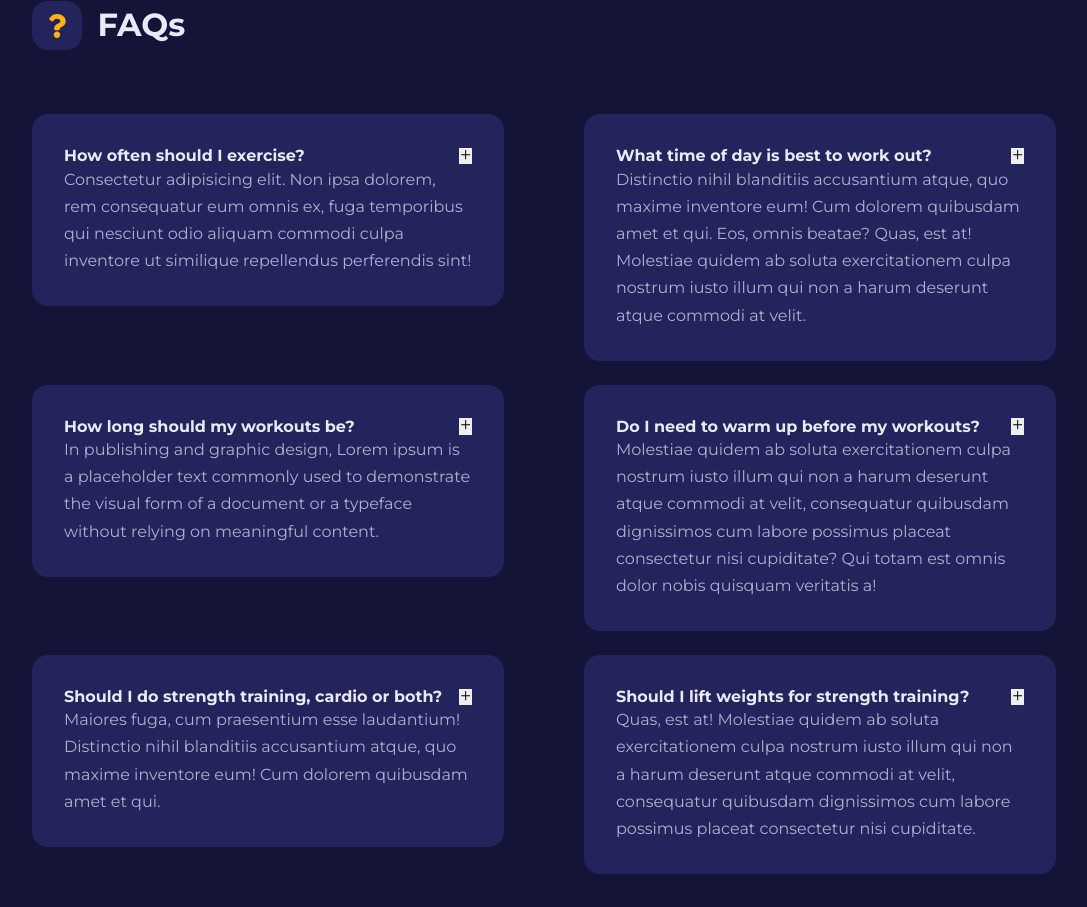
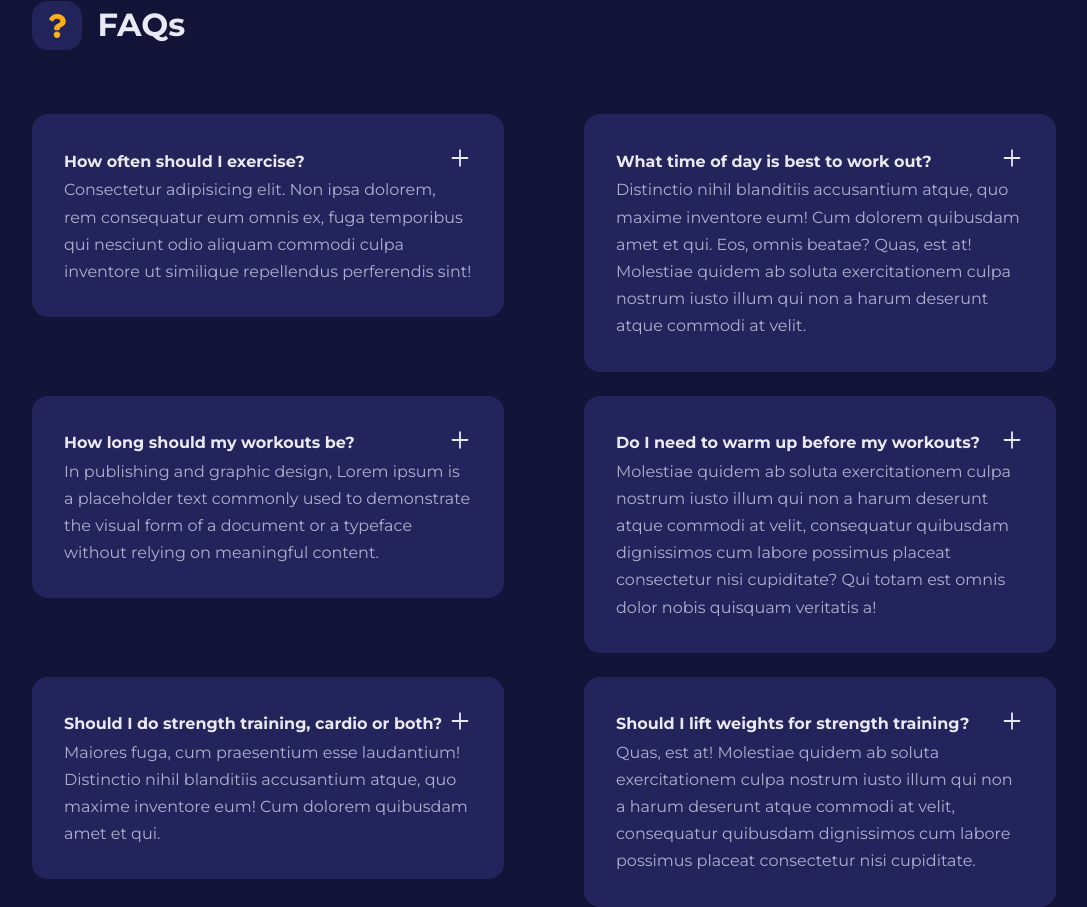
Before and after one commit to erickdc7/react-trainer-website, a React (Create React App) app: page / in a window 1280 px wide. Shown: the part 2361-3268 px from the top of the page, without its empty margins (96-1183 px from the left). Before the commit the page ends 3235 px from the top, so only its background shows below. Built offline with nearby package versions, Linux system fonts and the light colour scheme; the HTML template or start-up script is replaced by a standard one.

Commit message:
faq__icon styles added in home.css

```diff
--- a/src/pages/home/home.css
+++ b/src/pages/home/home.css
@@ -135,3 +135,9 @@
   justify-content: space-between;
   align-items: center;
 }
+
+.faq__icon {
+  background: transparent;
+  color: var(--color-gray-100);
+  font-size: 1.5rem;
+}
```
